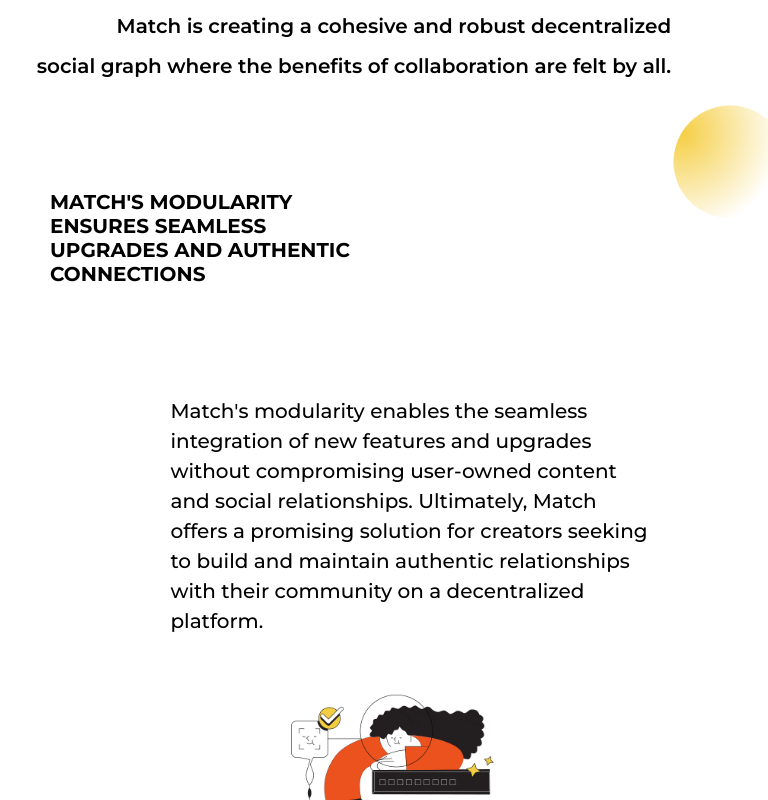
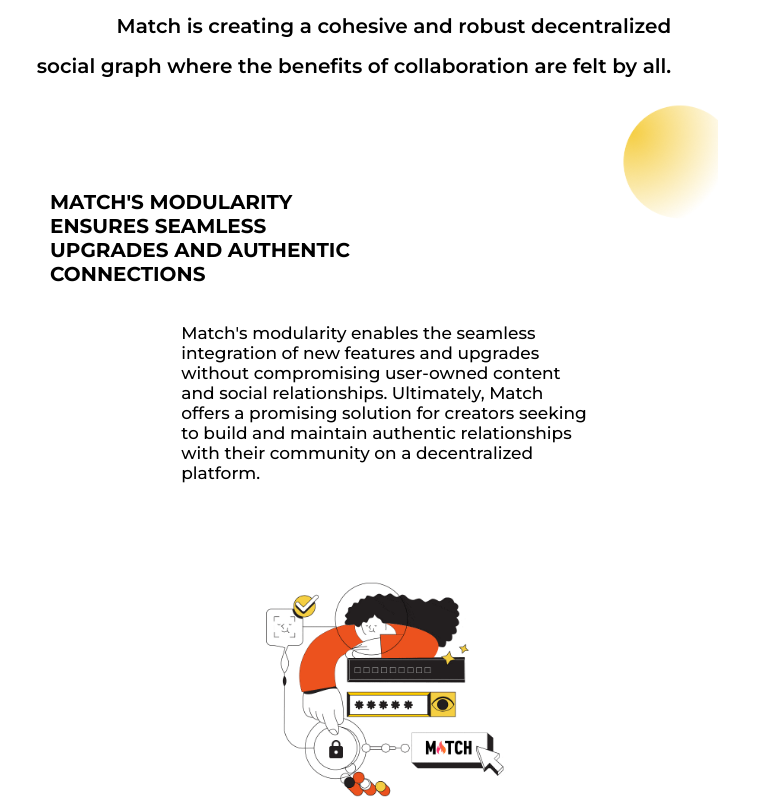
Before and after one commit to DevOlagboye/mathchain-react, a React (Create React App) app: page / in a window 768 px wide. Shown: the part 3440-4240 px from the top of the page. Built offline with nearby package versions, Linux system fonts and the light colour scheme.

Commit message:
Working on responsiveness of the Newworld Component

```diff
--- a/src/Components/Match/Match.css
+++ b/src/Components/Match/Match.css
@@ -1,5 +1,5 @@
 .match-container {
-  padding: 50px 0px 0px 50px;
+  padding: 50px 50px 0px 50px;
 }
 
 .match-text > h3 {
@@ -47,7 +47,7 @@
 
 @media (min-width: 768px) {
   .match-image > img {
-    width: 750px;
+    width: 650px;
   }
 }
 
@@ -58,4 +58,12 @@
   .match-text-image {
     gap: 6px;
   }
+  .match-text-details {
+    font-size: 17px;
+    line-height: 20px;
+  }
+  .match-text-image {
+    gap: 50px;
+    margin-top: 20px;
+  }
 }
```
